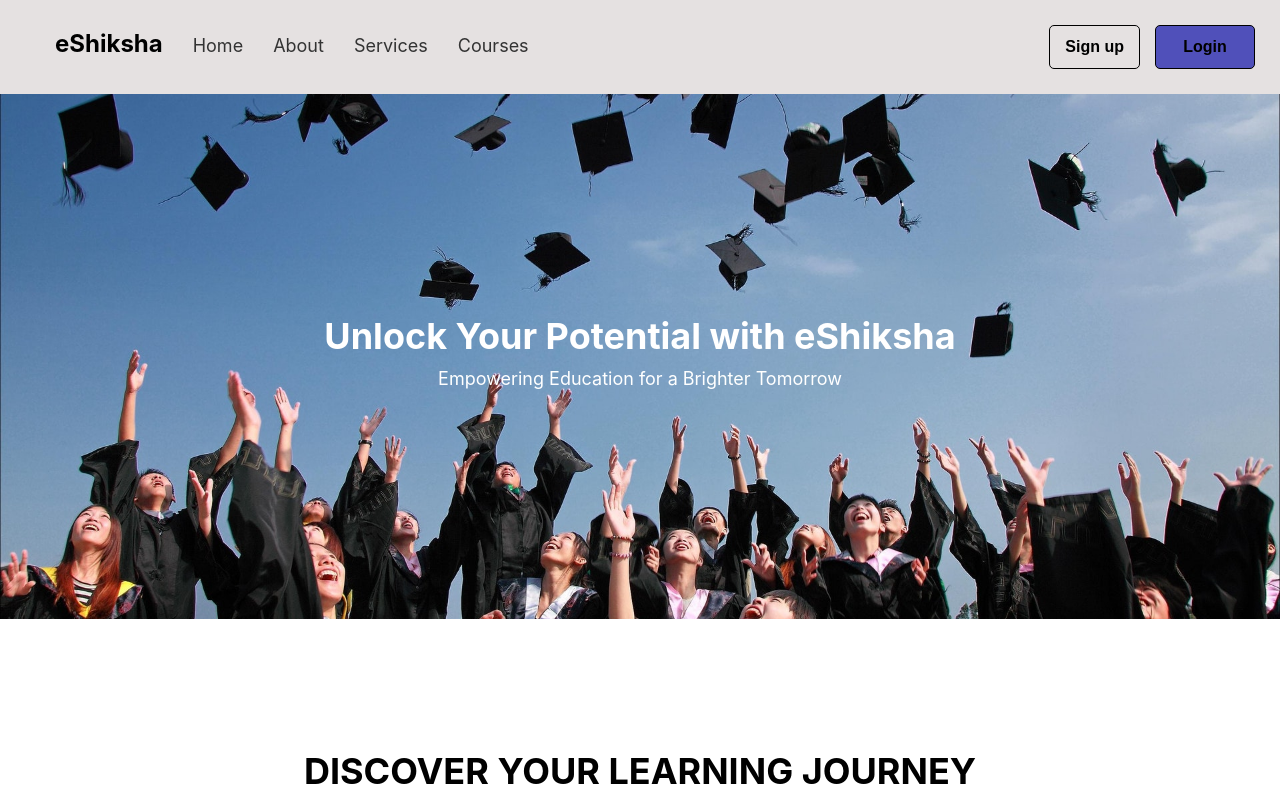
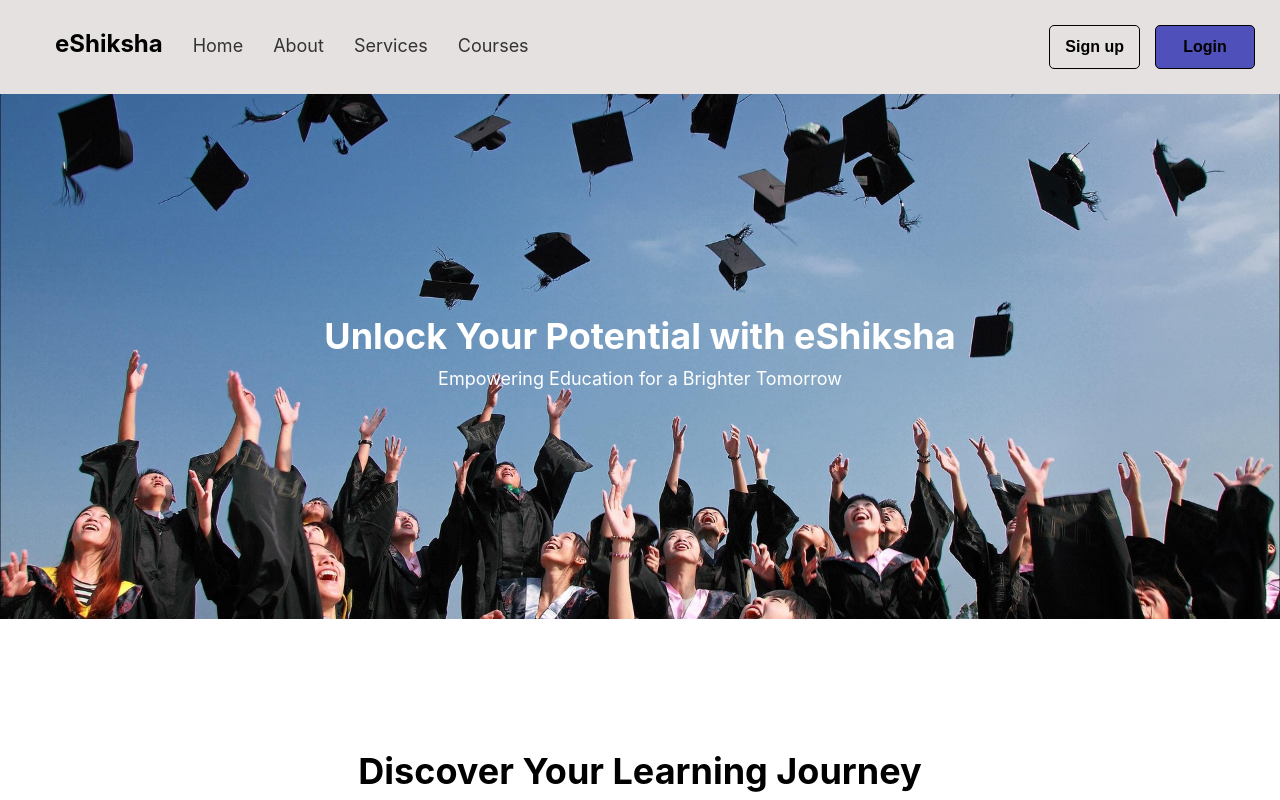
Before and after one commit to saurav1207/eShiksha, a React (Create React App) app: page / in a window 1280 px wide. Shown: the top 800 px of the page. Built offline with nearby package versions, Linux system fonts and the light colour scheme.

Commit message:
Updated Code

```diff
--- a/src/styles/CallToAction.css
+++ b/src/styles/CallToAction.css
@@ -14,8 +14,8 @@
 .cta-title {
   font-size: 36px;
   font-weight: bold;
-    margin-bottom: 20px;
-    text-transform: uppercase;
+  margin-bottom: 10px;
+  /* text-transform: uppercase; */
 }
 
 .cta-description {
```
Lines whose indentation alone changed are shown as unchanged.
